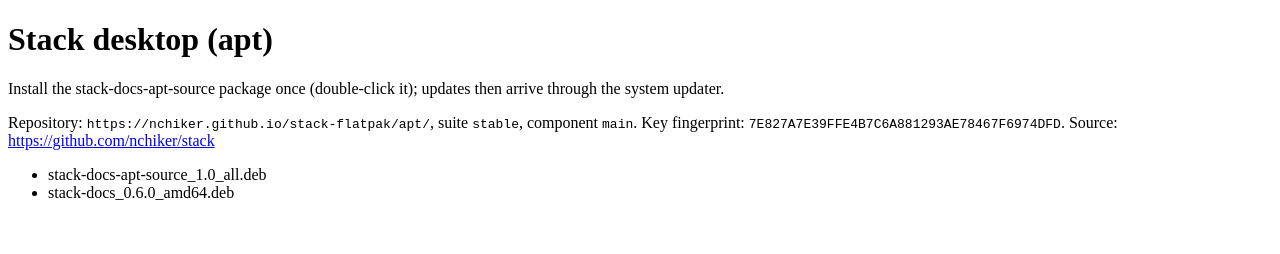
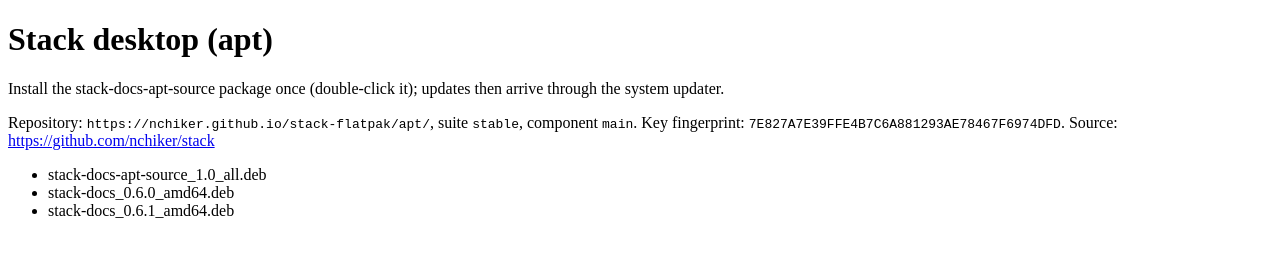
Before and after one commit to nchiker/stack-flatpak, a plain HTML site: page apt/index.html in a window 1280 px wide. Drawn offline with Linux system fonts and the light colour scheme.

Commit message:
Publish Stack apt repository update

```diff
--- a/apt/index.html
+++ b/apt/index.html
@@ -3,4 +3,4 @@
 <p>Install the stack-docs-apt-source package once (double-click it); updates then arrive through the system updater.</p>
 <p>Repository: <code>https://nchiker.github.io/stack-flatpak/apt/</code>, suite <code>stable</code>, component <code>main</code>.
 Key fingerprint: <code>7E827A7E39FFE4B7C6A881293AE78467F6974DFD</code>. Source: <a href="https://github.com/nchiker/stack">https://github.com/nchiker/stack</a></p>
-<ul><li>stack-docs-apt-source_1.0_all.deb</li><li>stack-docs_0.6.0_amd64.deb</li></ul>
+<ul><li>stack-docs-apt-source_1.0_all.deb</li><li>stack-docs_0.6.0_amd64.deb</li><li>stack-docs_0.6.1_amd64.deb</li></ul>
```
Also changed, not shown: 6 other files.
